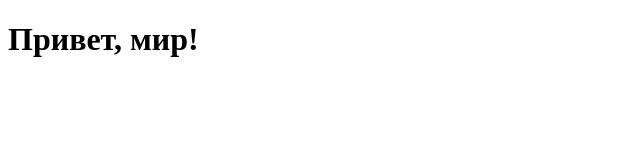
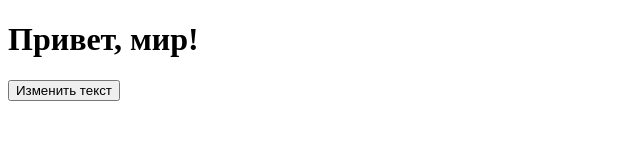
Before and after one commit to Leyla-Ya/Testing, a plain HTML site: page JS/index.html in a window 1280 px wide. Shown: the whole page, without its empty margins (0-640 px from the left). Drawn offline with Linux system fonts and the light colour scheme.

Commit message:
изменения в html

```diff
--- a/JS/index.html
+++ b/JS/index.html
@@ -3,10 +3,16 @@
 <head>
     <meta charset="UTF-8">
     <meta name="viewport" content="width=device-width, initial-scale=1.0">
-    <title>Внешний JavaScript в body</title>
+    <title>Изменения в HTML</title>
 </head>
 <body>
     <h1 id="title">Привет, мир!</h1>
-    <script src="script.js"></script>
+    <button onclick="changeContent()">Изменить текст</button>
+
+    <script>
+        function changeContent() {
+            document.getElementById("title").innerHTML = "Привет, JavaScript!";
+        }
+    </script>
 </body>
 </html>
```
